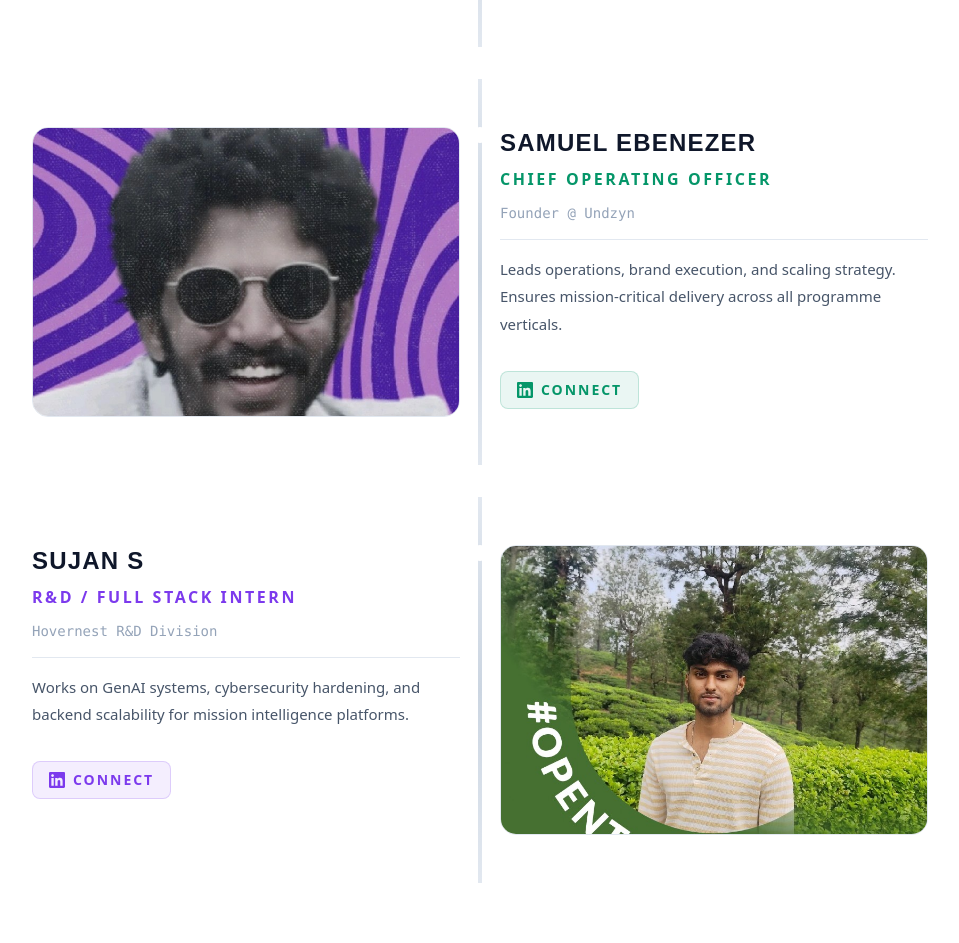
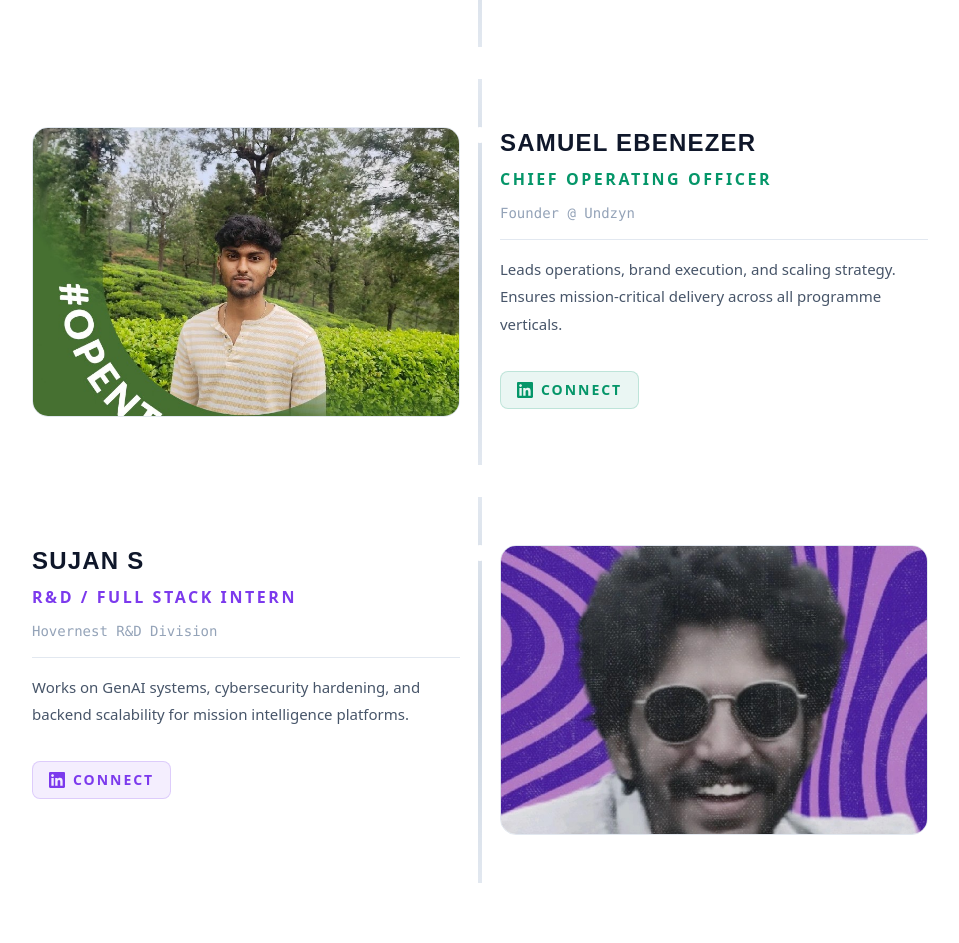
Before and after one commit to Zion203/hovernest, a React (Create React App) app in the folder frontend/: page /about in a window 1280 px wide. Shown: the part 4289-5232 px from the top of the page, without its empty margins (160-1119 px from the left). Built offline with nearby package versions, Linux system fonts and the light colour scheme.

Commit message:
Swap LinkedIn images for team members

```diff
--- a/frontend/src/pages/About.js
+++ b/frontend/src/pages/About.js
@@ -503,7 +503,7 @@ const TEAM = [
     org: "Founder @ Undzyn",
     bio: "Leads operations, brand execution, and scaling strategy. Ensures mission-critical delivery across all programme verticals.",
     linkedin: "https://www.linkedin.com/in/sam-undzyn/",
-    linkedinImage: "/profile/sujan.png",
+    linkedinImage: "/profile/sam.png",
     initials: "SE",
     color: "#059669",
   },
@@ -513,7 +513,7 @@ const TEAM = [
     org: "Hovernest R&D Division",
     bio: "Works on GenAI systems, cybersecurity hardening, and backend scalability for mission intelligence platforms.",
     linkedin: "https://www.linkedin.com/in/sujan-s-wolfieexd/",
-    linkedinImage: "/profile/sam.png",
+    linkedinImage: "/profile/sujan.png",
     initials: "SS",
     color: "#7c3aed",
   },
```
